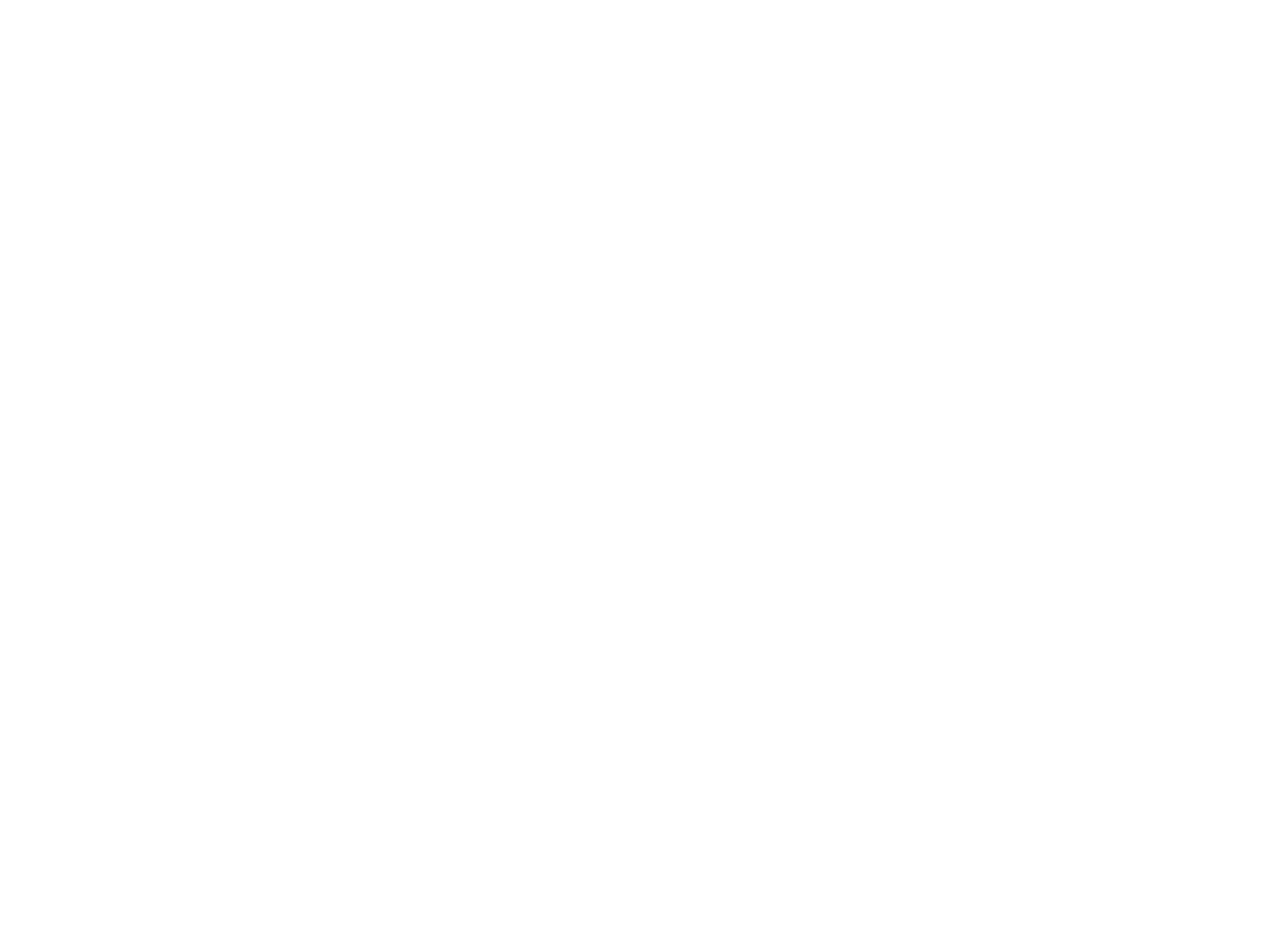
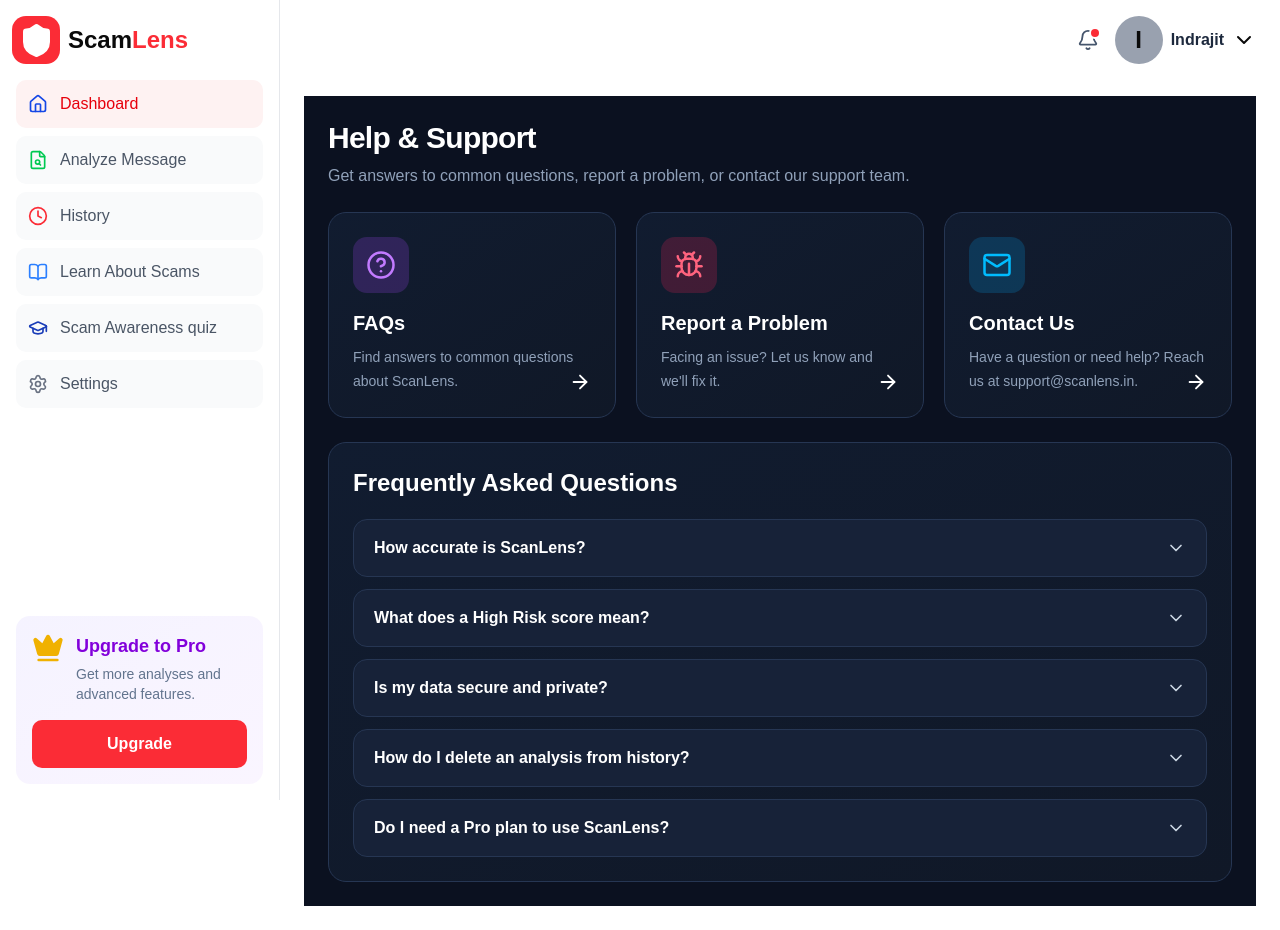
Before and after one commit to Indrajit-barui/ScanLens, a React (Vite) app in the folder client/: page /helpSupport in a window 1280 px wide. Before the commit this address had no page. Before the commit the page ends 800 px from the top, so only its background shows below. Built offline with nearby package versions, Linux system fonts and the light colour scheme; sample sign-in values are in the browser's storage.

Commit message:
add help and support section

```diff
--- a/client/components/dashboard/ProfieDropdown.jsx
+++ b/client/components/dashboard/ProfieDropdown.jsx
@@ -9,12 +9,12 @@ import {
   LogOut,
 
 } from "lucide-react";
-
+import { useNavigate } from "react-router-dom";
 const ProfieDropdown = () => {
     const [isOpen,setIsopen]=useState(true)
     const [darkMode,setDarkMode]=useState(false)
     const dropdownRef = useRef(null);
-
+   const navigate=useNavigate()
   useEffect(() => {
     const handleClickOutside = (event) => {
       if ( dropdownRef.current && !dropdownRef.current.contains(event.target)) {
@@ -28,6 +28,11 @@ const ProfieDropdown = () => {
       document.removeEventListener("mousedown", handleClickOutside);
     };
   }, []);
+
+  const handleHelpSupport=()=>{
+    setIsopen(false)
+     navigate("/helpSupport")
+  }
   return (
     <div ref={dropdownRef}>
 
@@ -100,7 +105,9 @@ const ProfieDropdown = () => {
 </button>
 
 {/* Help and Support */}
-        <button className="flex w-full items-center gap-3 rounded-lg px-3 py-3 text-slate-600 hover:bg-slate-100">
+        <button
+         onClick={handleHelpSupport}
+        className="flex w-full items-center gap-3 rounded-lg px-3 py-3 text-slate-600 hover:bg-slate-100">
          <CircleHelp size={20} />
           <span>Help & Support</span>
         </button>
--- /dev/null
+++ b/client/components/helpSupport/FAQItem.jsx
@@ -0,0 +1,36 @@
+import { useState } from "react";
+import { ChevronDown } from "lucide-react";
+
+const FAQItem = ({ question, answer }) => {
+  const [isOpen, setIsOpen] = useState(false);
+
+  return (
+    <div className="overflow-hidden rounded-xl border border-[#263653] bg-[#172238]">
+
+      <button
+        onClick={() => setIsOpen(!isOpen)}
+        className="flex w-full items-center justify-between px-5 py-4 text-left transition hover:bg-slate-700/30"
+      >
+        <span className="font-semibold text-white">
+          {question}
+        </span>
+
+        <ChevronDown
+          size={20}
+          className={`shrink-0 text-slate-300 transition-transform duration-300 ${
+            isOpen ? "rotate-180" : ""
+          }`}
+        />
+      </button>
+
+      {isOpen && (
+        <div className="border-t border-[#263653] px-5 py-4 text-sm leading-6 text-slate-400">
+          {answer}
+        </div>
+      )}
+
+    </div>
+  );
+};
+
+export default FAQItem;
--- /dev/null
+++ b/client/components/helpSupport/FAQSection.jsx
@@ -0,0 +1,53 @@
+import FAQItem from "./FAQItem";
+
+const FAQSection = () => {
+  const faqs = [
+    {
+      question: "How accurate is ScanLens?",
+      answer:
+        "ScanLens uses AI to identify suspicious patterns and assess potential risks. However, its results are not guaranteed, so always verify suspicious messages independently.",
+    },
+    {
+      question: "What does a High Risk score mean?",
+      answer:
+        "A High Risk score means the message contains multiple suspicious indicators. Avoid clicking links, sharing personal information, or making payments.",
+    },
+    {
+      question: "Is my data secure and private?",
+      answer:
+        "Your analysis history is associated with your account. We take data security seriously and work to protect your information.",
+    },
+    {
+      question: "How do I delete an analysis from history?",
+      answer:
+        "Open your Analysis History page and click the delete icon next to the analysis you want to remove.",
+    },
+    {
+      question: "Do I need a Pro plan to use ScanLens?",
+      answer:
+        "You can use the available features under the free plan. Pro features may require an upgrade.",
+    },
+  ];
+
+  return (
+    <div className="rounded-2xl border border-[#263653] bg-gradient-to-br from-[#111C30] to-[#101827] p-6">
+
+      <h2 className="text-2xl font-bold text-white">
+        Frequently Asked Questions
+      </h2>
+
+      <div className="mt-5 space-y-3">
+        {faqs.map((faq, index) => (
+          <FAQItem
+            key={index}
+            question={faq.question}
+            answer={faq.answer}
+          />
+        ))}
+      </div>
+
+    </div>
+  );
+};
+
+export default FAQSection;
--- /dev/null
+++ b/client/components/helpSupport/HelpCards.jsx
@@ -0,0 +1,63 @@
+import { CircleHelp, Bug, Mail, ArrowRight } from "lucide-react";
+
+const HelpCards = () => {
+  const cards = [
+    {
+      title: "FAQs",
+      description: "Find answers to common questions about ScanLens.",
+      icon: CircleHelp,
+      color: "text-purple-400",
+      bg: "bg-purple-500/20",
+    },
+    {
+      title: "Report a Problem",
+      description: "Facing an issue? Let us know and we'll fix it.",
+      icon: Bug,
+      color: "text-rose-400",
+      bg: "bg-rose-500/20",
+    },
+    {
+      title: "Contact Us",
+      description: "Have a question or need help? Reach us at support@scanlens.in.",
+      icon: Mail,
+      color: "text-sky-400",
+      bg: "bg-sky-500/20",
+    },
+  ];
+
+  return (
+    <div className="grid grid-cols-1 gap-5 md:grid-cols-3">
+      {cards.map((card, index) => {
+        const Icon = card.icon;
+
+        return (
+          <div
+            key={index}
+            className="group relative rounded-2xl border border-[#263653] bg-gradient-to-br from-[#111C30] to-[#101827] p-6 transition hover:-translate-y-1 hover:border-indigo-500/50"
+          >
+            <div
+              className={`mb-4 flex h-14 w-14 items-center justify-center rounded-xl ${card.bg} ${card.color}`}
+            >
+              <Icon size={30} />
+            </div>
+
+            <h2 className="text-xl font-bold text-white">
+              {card.title}
+            </h2>
+
+            <p className="mt-2 max-w-xs text-sm leading-6 text-slate-400">
+              {card.description}
+            </p>
+
+            <ArrowRight
+              size={22}
+              className="absolute bottom-6 right-6 text-white transition group-hover:translate-x-1"
+            />
+          </div>
+        );
+      })}
+    </div>
+  );
+};
+
+export default HelpCards;
--- /dev/null
+++ b/client/components/helpSupport/HelpHeader.jsx
@@ -0,0 +1,15 @@
+const HelpHeader = () => {
+  return (
+    <div>
+      <h1 className="text-3xl font-bold tracking-tight text-white">
+        Help & Support
+      </h1>
+
+      <p className="mt-2 text-base text-slate-400">
+        Get answers to common questions, report a problem, or contact our support team.
+      </p>
+    </div>
+  );
+};
+
+export default HelpHeader;
--- /dev/null
+++ b/client/pages/HelpSupport.jsx
@@ -0,0 +1,17 @@
+import HelpHeader from "../components/helpSupport/HelpHeader";
+import HelpCards from "../components/helpSupport/HelpCards";
+import FAQSection from "../components/helpSupport/FAQSection";
+
+const HelpSupport = () => {
+  return (
+    <div className="min-h-screen space-y-6 bg-[#0B1120] p-6">
+      <HelpHeader />
+
+      <HelpCards />
+
+      <FAQSection />
+    </div>
+  );
+};
+
+export default HelpSupport;
--- a/client/src/App.jsx
+++ b/client/src/App.jsx
@@ -12,6 +12,7 @@ import ScamAwareness from "../pages/ScamAwareness";
 import Settings from "../pages/Settings";
 import ScamDetailsPage from "../components/Learn about Section/ScamDetailsPage";
 import ProtectedRoute from "../components/ProtectedRoute";
+import HelpSupport from "../pages/HelpSupport";
 const App = () => {
   return (
     <BrowserRouter>
@@ -29,6 +30,7 @@ const App = () => {
     <Route path="/learn/:category" element={<ScamDetailsPage />} />
     <Route path="/ScamAwareness" element={<ScamAwareness />} />
     <Route path="/settings" element={<Settings />} />
+    <Route path="/helpSupport" element={<HelpSupport />} />
   </Route>
 </Route>
 </Routes>
```
Also changed, not shown: client/pages/Dashboard.jsx (line endings or trailing spaces).
